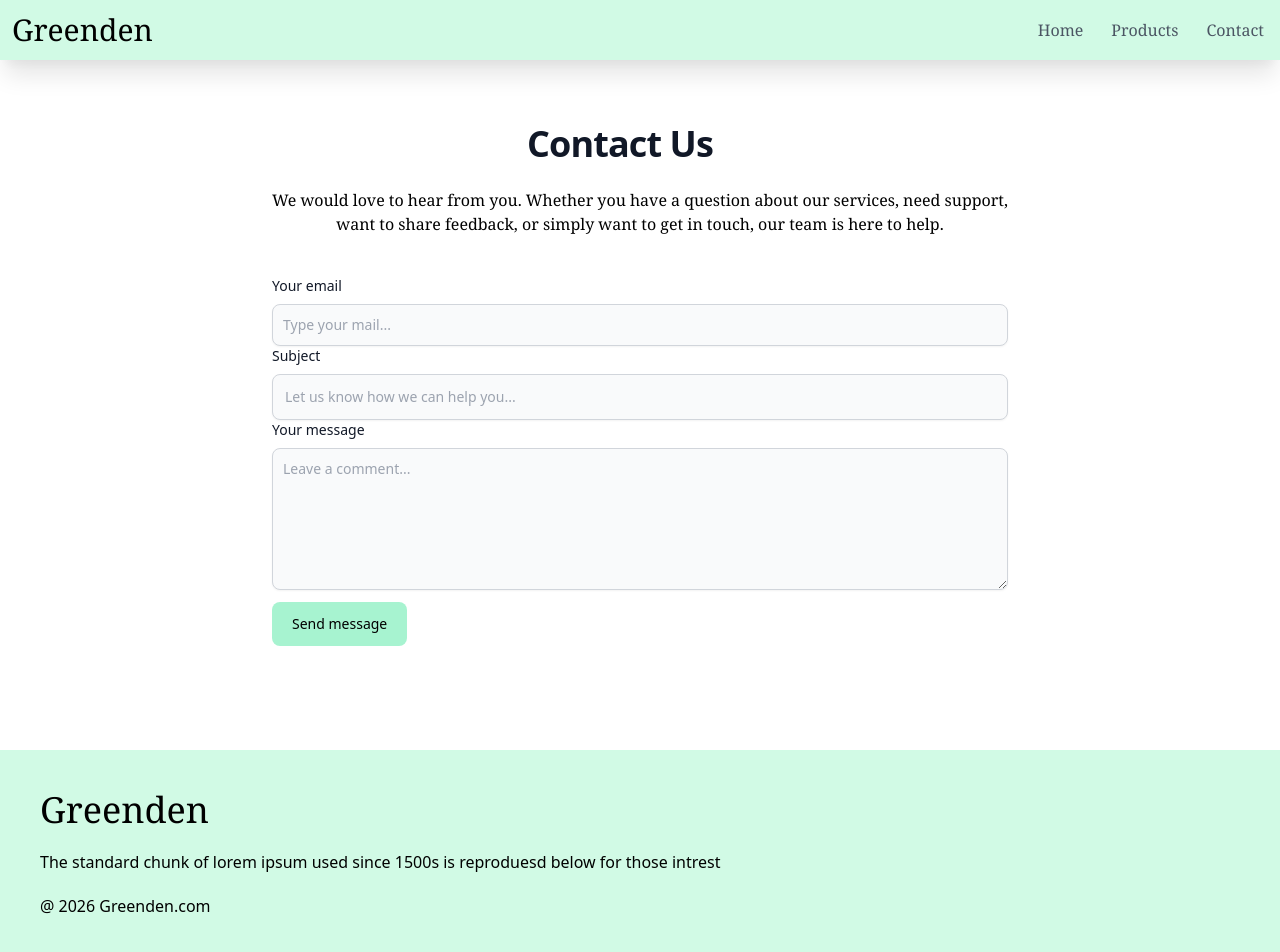
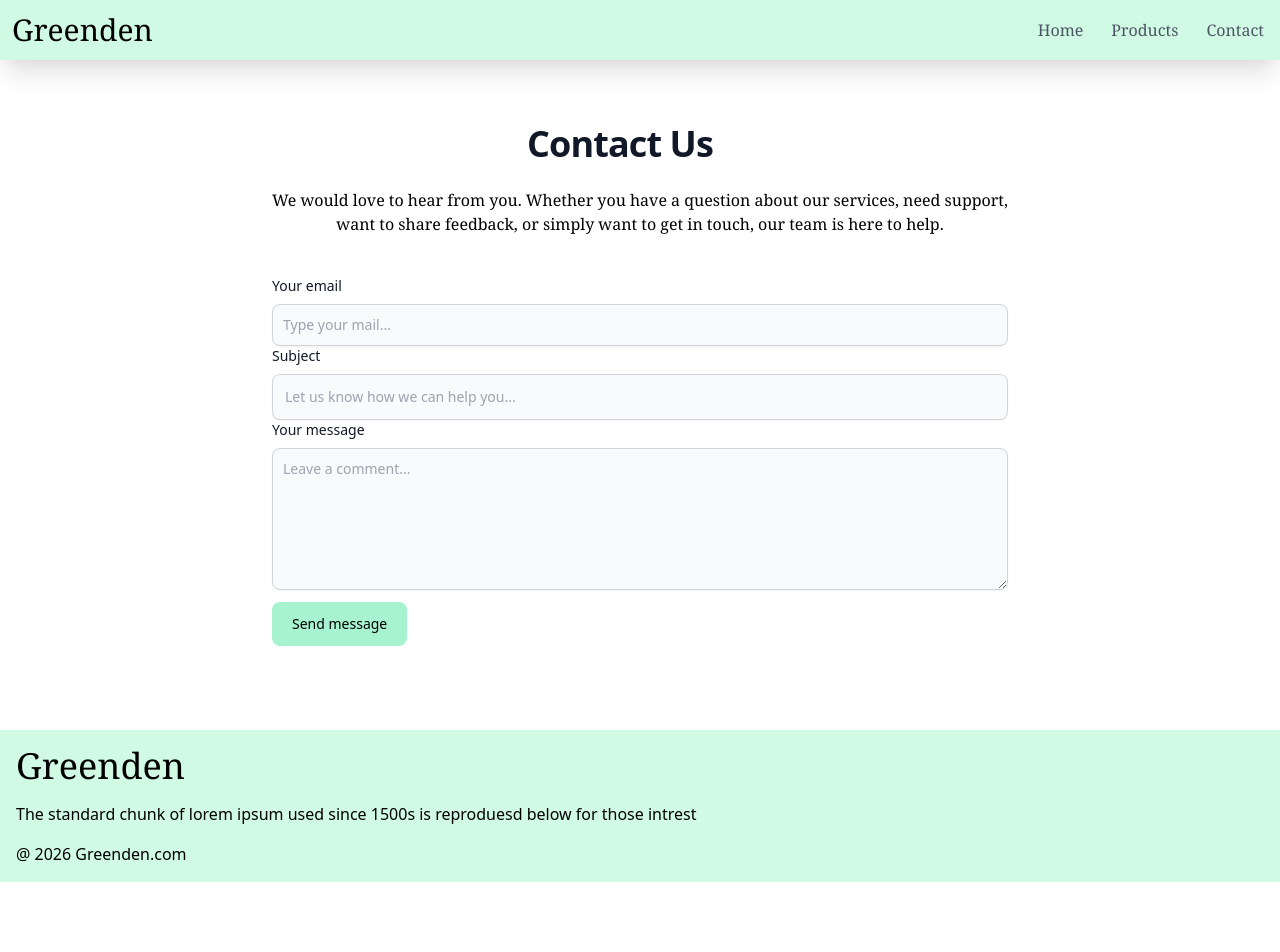
Before and after one commit to JeevithaPaul/greenden-tailwind, a website: page contact.html in a window 1280 px wide. After the commit the page ends 882 px from the top, so only its background shows below. Drawn offline with nearby package versions, Linux system fonts and the light colour scheme.

Commit message:
Updated all the files

```diff
--- a/contact.html
+++ b/contact.html
@@ -59,7 +59,7 @@
 </section>
 
 <!-- Footer -->
-<section class="bg-green-100 p-10 flex flex-col gap-5 mt-10">
+<section class="bg-green-100 p-4 flex flex-col gap-4 mt-5">
     <h1 class="text-4xl font-serif"> Greenden </h1>
     <p> The standard chunk of lorem ipsum used since 1500s is reproduesd below for those intrest</p>
     <p> @ 2026 Greenden.com</p>
```
Also changed, not shown: index.html (+1 -1 lines), product.html (+1 -1 lines).
